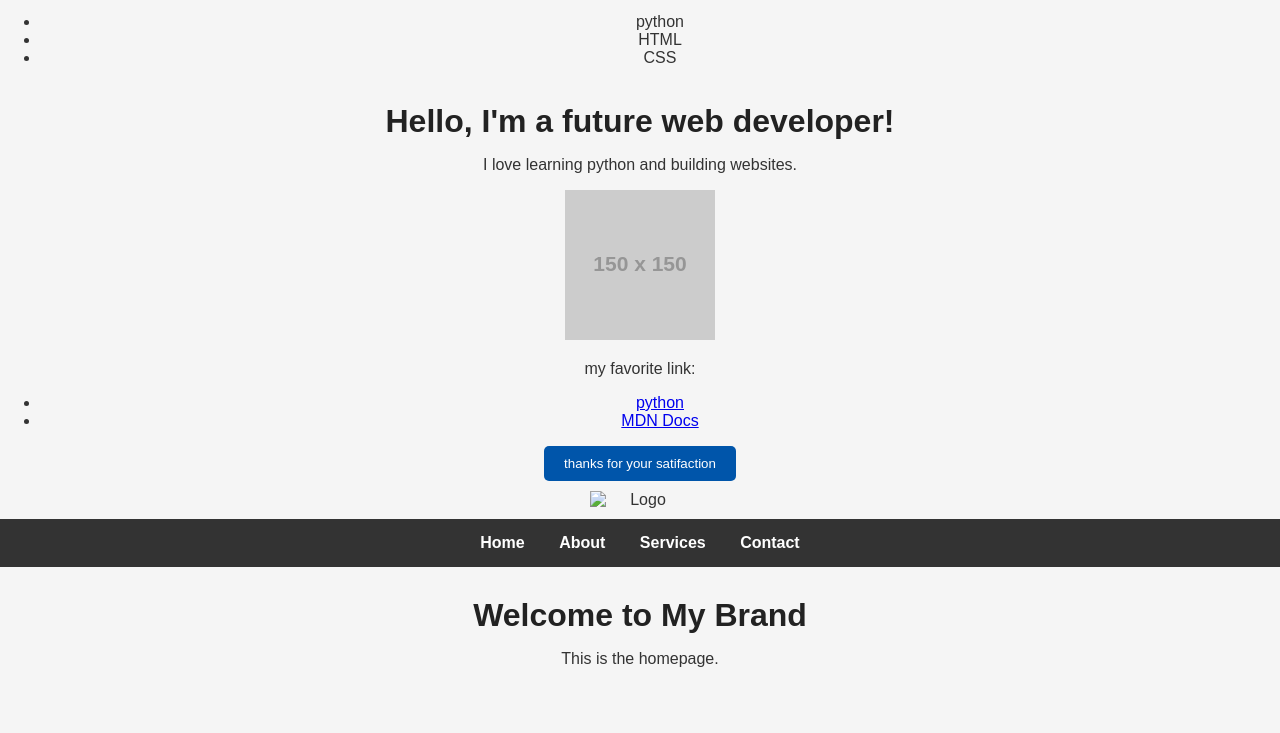
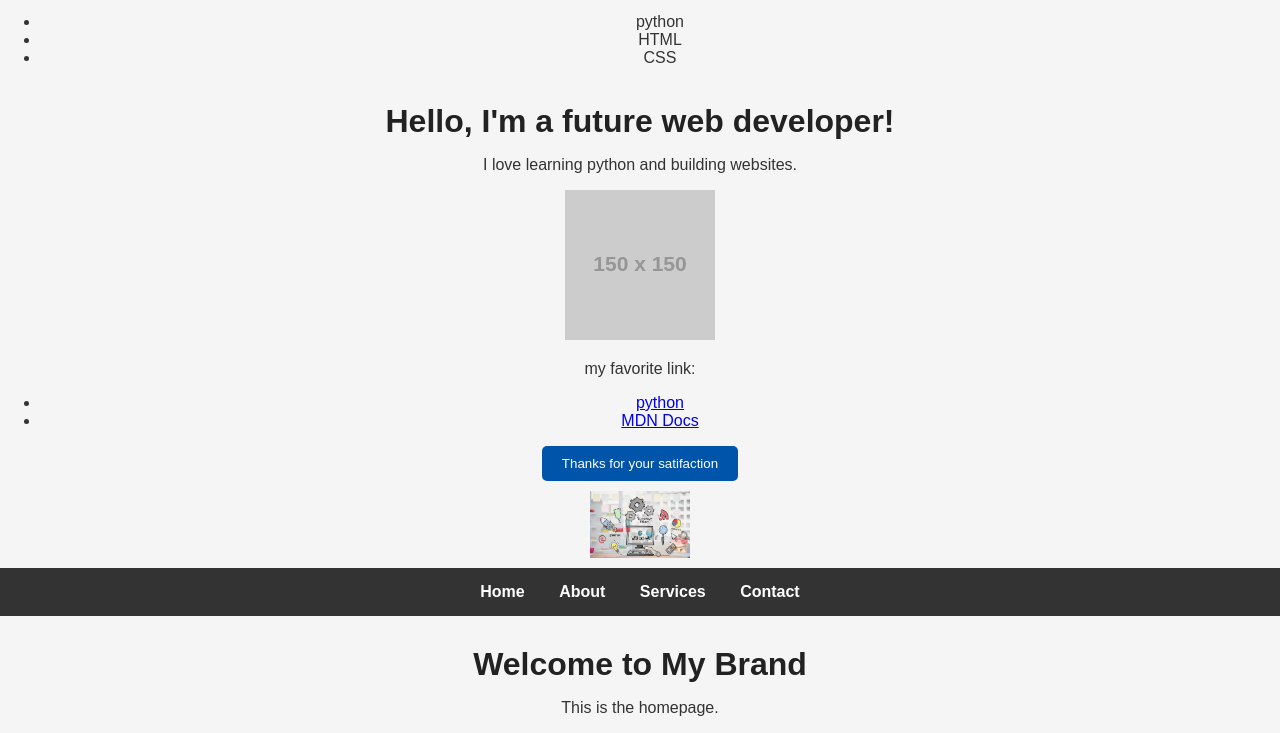
Before and after one commit to Godspi001/godspi001.github.io, a plain HTML site: page index.html in a window 1280 px wide. Shown: the part 564-1297 px from the top of the page. Before the commit the page ends 1248 px from the top, so only its background shows below. Drawn offline with Linux system fonts and the light colour scheme; placeholder pictures from the web are drawn by us.

Commit message:
Add files via upload

```diff
--- a/index.html
+++ b/index.html
@@ -49,7 +49,7 @@
       <li><a href="httos://developer.mozilla.org">MDN Docs</a></li>
     </ul>
 
-    <button>thanks for your satifaction</button>
+    <button>Thanks for your satifaction</button>
   </body>
 </html>
 <!DOCTYPE html>
@@ -60,7 +60,7 @@
   <meta name="viewport" content="width=device-width, initial-scale=1.0">
 </head>
 <body>
-  <img src="logo.png" alt="Logo" class="logo">
+  <img src="IMG.JPPP.avif"alt="Logo" class="logo">
 
   <nav>
     <a href="index.html">Home</a>
```
